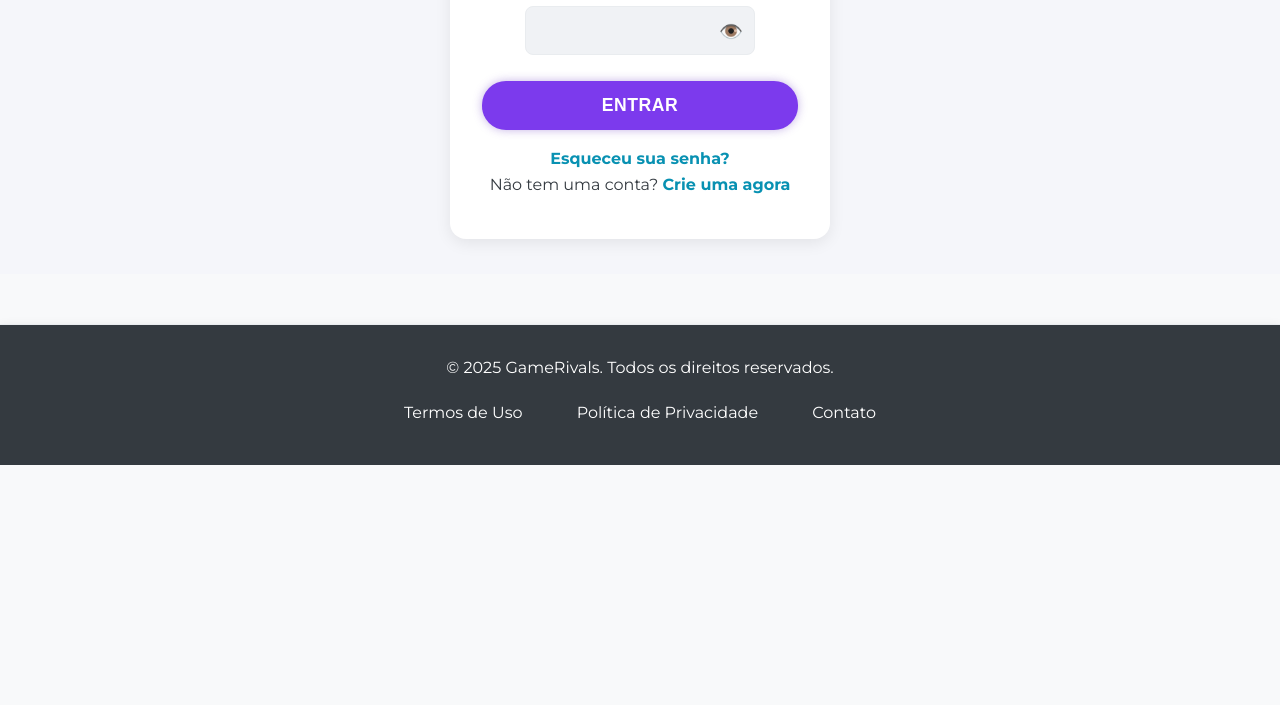
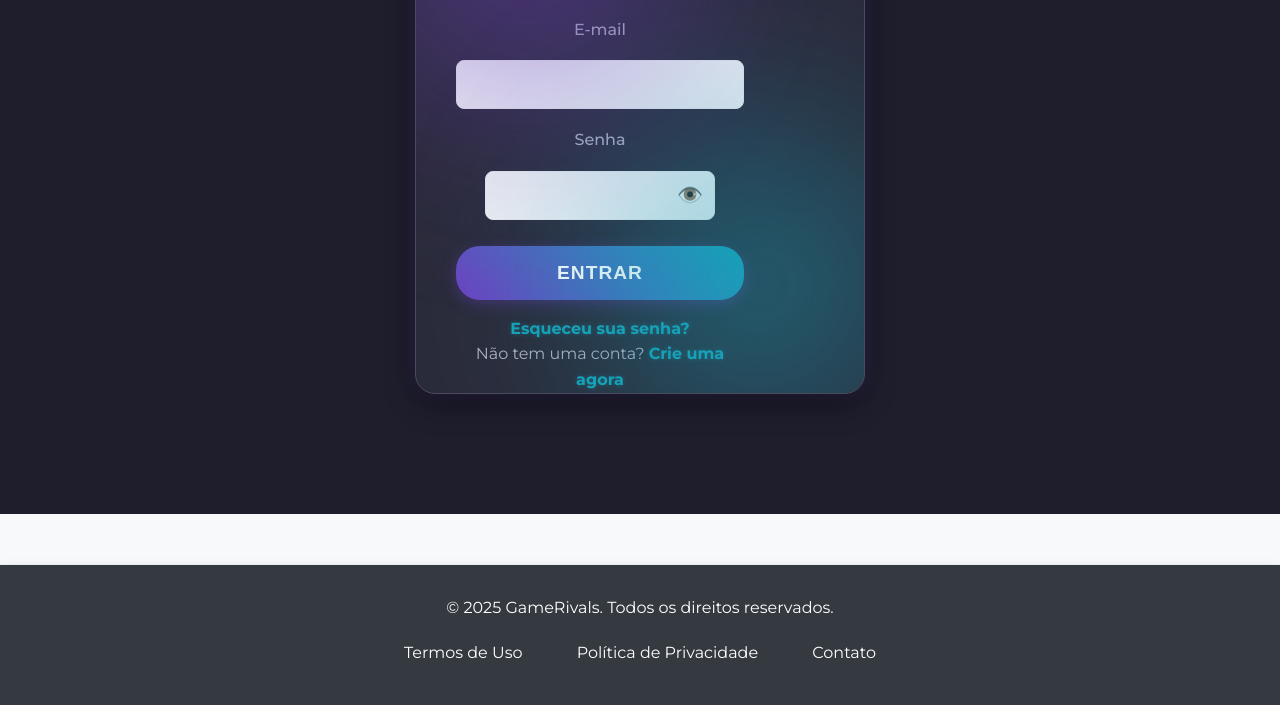
Before and after one commit to matheusj1/GameRivals-Site, a plain HTML site: page login.html in a window 1280 px wide. Shown: the part 399-1104 px from the top of the page. Before the commit the page ends 864 px from the top, so only its background shows below. Drawn offline with Linux system fonts and the light colour scheme.

Commit message:
novo login

```diff
--- /dev/null
+++ b/css/login-new.css
@@ -0,0 +1,170 @@
+/* arquivo: site_de_jogos/css/login-new.css */
+
+.main-form-new {
+    display: flex;
+    justify-content: center;
+    align-items: center;
+    min-height: 100vh;
+    background: #1e1e2d; /* Fundo escuro */
+    position: relative;
+    overflow: hidden;
+}
+
+.form-container-new {
+    background: #2b2b3a; /* Fundo do card escuro */
+    border: 1px solid #4a4a5c;
+    border-radius: 20px;
+    box-shadow: 0 10px 30px rgba(0, 0, 0, 0.4), 0 0 15px #6F42C140; /* Sombra com glow */
+    padding: 50px 40px;
+    width: 100%;
+    max-width: 450px;
+    position: relative;
+    overflow: hidden;
+    z-index: 10;
+}
+
+.form-wrapper {
+    position: absolute;
+    width: calc(100% - 80px);
+    transition: all 0.5s cubic-bezier(0.68, -0.55, 0.27, 1.55); /* Transição com bounce */
+    top: 50px;
+}
+
+#login-form { transform: translateX(0); opacity: 1; }
+#cadastro-form, #forgot-password-form, #reset-password-form { transform: translateX(120%); opacity: 0; pointer-events: none; }
+
+.form-wrapper.active-form {
+    transform: translateX(0);
+    opacity: 1;
+    position: relative;
+    pointer-events: all;
+}
+
+.form-container-new h2 {
+    text-align: center;
+    color: #fff;
+    font-weight: 700;
+    margin-bottom: 25px;
+    font-size: 2.2rem;
+    letter-spacing: 2px;
+    text-shadow: 0 0 8px rgba(111, 66, 193, 0.6);
+}
+
+.input-group label {
+    font-size: 1rem;
+    color: #b0b0c2;
+    font-weight: 500;
+    margin-bottom: 8px;
+}
+
+.input-group input {
+    background: #3a3a4c;
+    border: 1px solid #4a4a5c;
+    color: #fff;
+    padding: 15px 20px;
+    border-radius: 10px;
+    transition: border-color 0.3s, box-shadow 0.3s;
+}
+
+.input-group input:focus {
+    border-color: #6F42C1;
+    box-shadow: 0 0 10px rgba(111, 66, 193, 0.4);
+    background: #343444;
+}
+
+.password-wrapper .toggle-password {
+    color: #b0b0c2;
+    font-size: 1.3rem;
+}
+
+.cta-button.form-submit-btn {
+    background: #6F42C1;
+    background-image: linear-gradient(45deg, #6F42C1 0%, #17A2B8 100%);
+    box-shadow: 0 4px 15px rgba(111, 66, 193, 0.4);
+    font-size: 1.2rem;
+    padding: 16px;
+    letter-spacing: 1px;
+    transition: transform 0.2s, box-shadow 0.3s;
+}
+
+.cta-button.form-submit-btn:hover {
+    transform: translateY(-3px);
+    box-shadow: 0 6px 20px rgba(111, 66, 193, 0.6);
+}
+
+.form-switch-link {
+    color: #b0b0c2;
+}
+
+.form-switch-link a {
+    color: #17A2B8;
+    text-decoration: none;
+    font-weight: bold;
+    text-shadow: 0 0 5px rgba(23, 162, 184, 0.4);
+}
+
+.form-switch-link a:hover {
+    text-shadow: 0 0 8px rgba(23, 162, 184, 0.8);
+    color: #4fe1f7;
+}
+
+.form-error-message {
+    color: #ff6b6b;
+    font-weight: 500;
+}
+
+/* Efeito de fundo com glow animado */
+.background-glow {
+    position: absolute;
+    width: 300px;
+    height: 300px;
+    border-radius: 50%;
+    filter: blur(100px);
+    opacity: 0.5;
+    z-index: 1;
+}
+
+.background-glow.top-left {
+    background: #6F42C1;
+    top: -50px;
+    left: -50px;
+    animation: glow-pulse-1 15s infinite alternate ease-in-out;
+}
+
+.background-glow.bottom-right {
+    background: #17A2B8;
+    bottom: -50px;
+    right: -50px;
+    animation: glow-pulse-2 18s infinite alternate ease-in-out;
+}
+
+@keyframes glow-pulse-1 {
+    0% { transform: scale(1) translate(0, 0); opacity: 0.5; }
+    100% { transform: scale(1.2) translate(50px, 30px); opacity: 0.7; }
+}
+
+@keyframes glow-pulse-2 {
+    0% { transform: scale(1) translate(0, 0); opacity: 0.5; }
+    100% { transform: scale(1.1) translate(-40px, -60px); opacity: 0.6; }
+}
+
+/* RESPONSIVIDADE */
+@media (max-width: 480px) {
+    .form-container-new {
+        padding: 40px 20px;
+        max-width: 90%;
+    }
+
+    .form-container-new h2 {
+        font-size: 1.8rem;
+    }
+
+    .input-group input {
+        padding: 12px 15px;
+    }
+
+    .cta-button.form-submit-btn {
+        font-size: 1rem;
+        padding: 14px;
+    }
+}
--- a/js/main.js
+++ b/js/main.js
@@ -117,48 +117,11 @@ document.addEventListener('DOMContentLoaded', () => {
         const backToLoginLink = document.querySelector('#back-to-login-link');
         const backToLoginFromResetLink = document.querySelector('#back-to-login-from-reset-link');
 
+        // NOVO: Função de transição com base nas classes
         const showForm = (formToShow) => {
-            loginFormWrapper.style.opacity = 0;
-            loginFormWrapper.style.transform = 'translateX(100%)';
-            loginFormWrapper.style.pointerEvents = 'none';
-            loginFormWrapper.style.display = 'none';
-
-            cadastroFormWrapper.style.opacity = 0;
-            cadastroFormWrapper.style.transform = 'translateX(100%)';
-            cadastroFormWrapper.style.pointerEvents = 'none';
-            cadastroFormWrapper.style.display = 'none';
-
-            forgotPasswordFormWrapper.style.opacity = 0;
-            forgotPasswordFormWrapper.style.transform = 'translateX(100%)';
-            forgotPasswordFormWrapper.style.pointerEvents = 'none';
-            forgotPasswordFormWrapper.style.display = 'none';
-
-            resetPasswordFormWrapper.style.opacity = 0;
-            resetPasswordFormWrapper.style.transform = 'translateX(100%)';
-            resetPasswordFormWrapper.style.pointerEvents = 'none';
-            resetPasswordFormWrapper.style.display = 'none';
-
-
-            if (formToShow === cadastroFormWrapper) {
-                authContainer.style.height = '690px';
-            } else if (formToShow === forgotPasswordFormWrapper || formToShow === resetPasswordFormWrapper) {
-                authContainer.style.height = '490px';
-            }
-            else {
-                authContainer.style.height = '490px';
-            }
-
-            formToShow.style.display = 'block';
-            setTimeout(() => {
-                formToShow.style.opacity = 1;
-                formToShow.style.transform = 'translateX(0)';
-                formToShow.style.pointerEvents = 'all';
-            }, 50);
-
-            document.getElementById('login-error').textContent = '';
-            document.getElementById('register-error').textContent = '';
-            document.getElementById('forgot-password-error').textContent = '';
-            document.getElementById('reset-password-error').textContent = '';
+            const forms = [loginFormWrapper, cadastroFormWrapper, forgotPasswordFormWrapper, resetPasswordFormWrapper];
+            forms.forEach(form => form.classList.remove('active-form'));
+            formToShow.classList.add('active-form');
         };
 
         const urlParams = new URLSearchParams(window.location.search);
--- a/login.html
+++ b/login.html
@@ -13,6 +13,7 @@
     <link rel="stylesheet" href="css/chat-and-friends.css">
     <link rel="stylesheet" href="css/modals.css">
     <link rel="stylesheet" href="css/theme-and-utils.css">
+    <link rel="stylesheet" href="css/login-new.css">
 </head>
 <body>
     <header>
@@ -57,8 +58,8 @@
         </div>
     </header>
 
-    <main class="main-form">
-        <div class="form-container" id="auth-container">
+    <main class="main-form-new">
+        <div class="form-container-new" id="auth-container">
             <div class="form-wrapper" id="login-form">
                 <h2>Login</h2>
                 <form id="login-form-inner" novalidate>
@@ -114,10 +115,10 @@
                 </p>
             </div>
 
-            <div class="form-wrapper" id="forgot-password-form" style="position: absolute; top: 40px; left: 0; width: 100%; padding: 0 40px; opacity: 0; transform: translateX(100%); pointer-events: none;">
+            <div class="form-wrapper" id="forgot-password-form">
                 <h2>Esqueceu a Senha?</h2>
                 <form id="request-reset-form" novalidate>
-                    <p style="text-align: center; color: var(--text-muted); margin-bottom: 20px;">
+                    <p>
                         Informe seu e-mail para receber um link de redefinição de senha.
                     </p>
                     <div class="input-group">
@@ -132,7 +133,7 @@
                 </p>
             </div>
 
-            <div class="form-wrapper" id="reset-password-form" style="position: absolute; top: 40px; left: 0; width: 100%; padding: 0 40px; opacity: 0; transform: translateX(100%); pointer-events: none;">
+            <div class="form-wrapper" id="reset-password-form">
                 <h2>Redefinir Senha</h2>
                 <form id="do-reset-form" novalidate>
                     <div class="input-group">
@@ -158,7 +159,9 @@
                 </p>
             </div>
 
-            </div>
+            <div class="background-glow top-left"></div>
+            <div class="background-glow bottom-right"></div>
+        </div>
     </main>
 
     <footer>
@@ -173,6 +176,6 @@
     </footer>
 
     <script type="module" src="js/main.js"></script>
-      <div id="notification-container"></div>
+    <div id="notification-container"></div>
 </body>
 </html>
```
